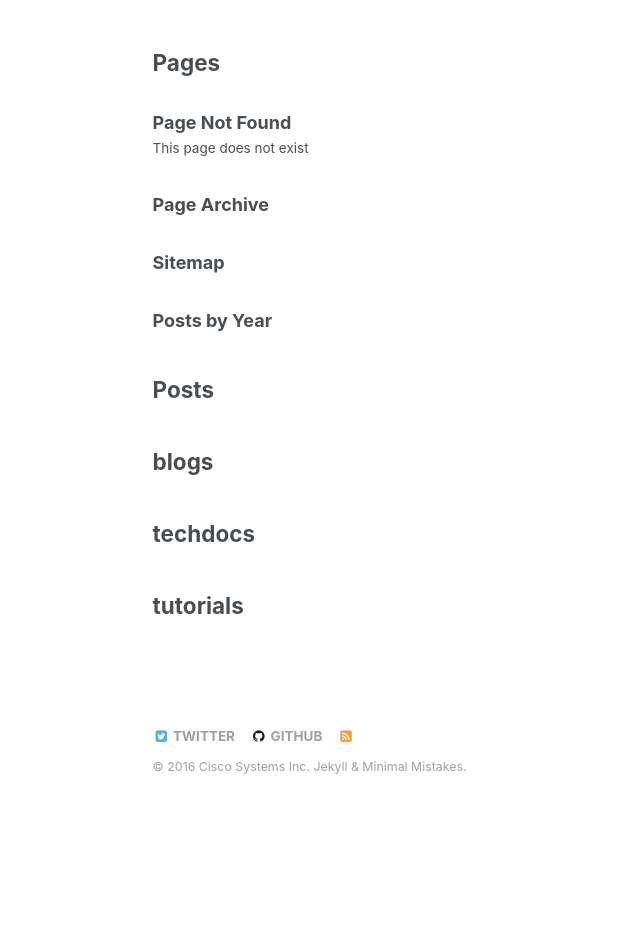
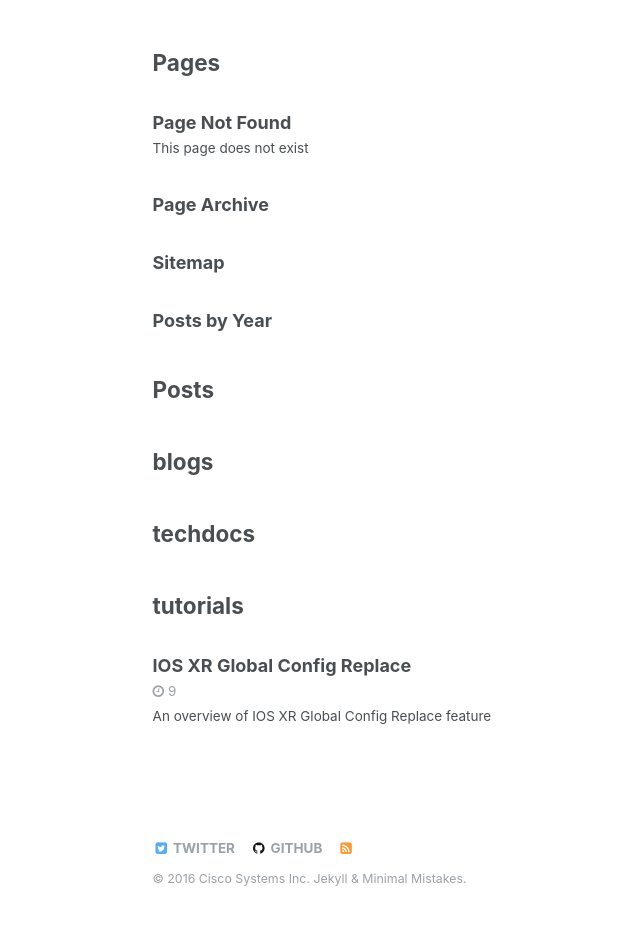
Before and after one commit to xrdocs/cloud-scale-networking, a Jekyll site: the page built from _pages/sitemap.md, in a window 1280 px wide. Shown: the part 332-1275 px from the top of the page, without its empty margins (129-769 px from the left). Built offline with Jekyll 4.4.1, drawn with Linux system fonts in a browser that asks for light colours; before the commit the page ends 1162 px from its top, so only the background shows below that.

Commit message:
Created 2016-05-31-ios-xr-global-config-replace.md

```diff
--- a/_tutorials/2016-05-31-ios-xr-global-config-replace.md
+++ b/_tutorials/2016-05-31-ios-xr-global-config-replace.md
@@ -1,7 +1,10 @@
 ---
-published: false
+published: true
 date: "2016-05-31 07:45 -0700"
 title: IOS XR Global Config Replace
+permalink: "/tutorials/xr-global-config-replace"
+author: Jose Liste
+excerpt: An overview of IOS XR Global Config Replace feature
 ---
 
 >
```
